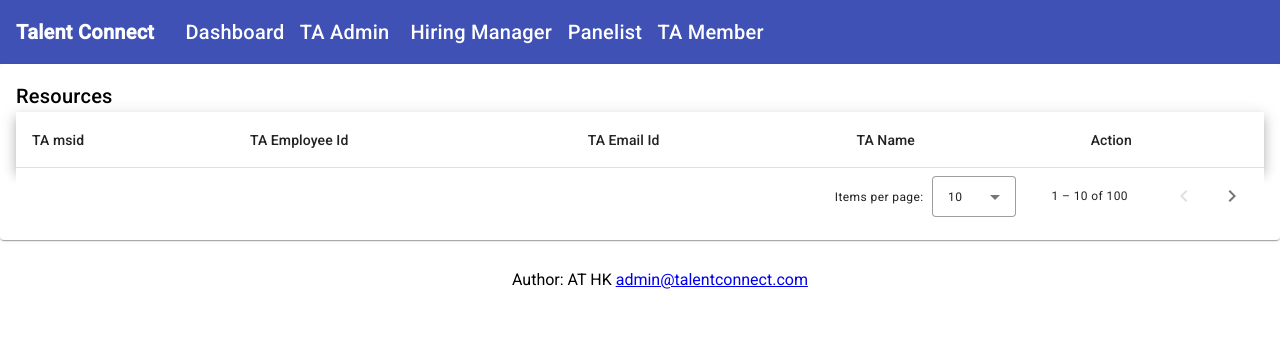
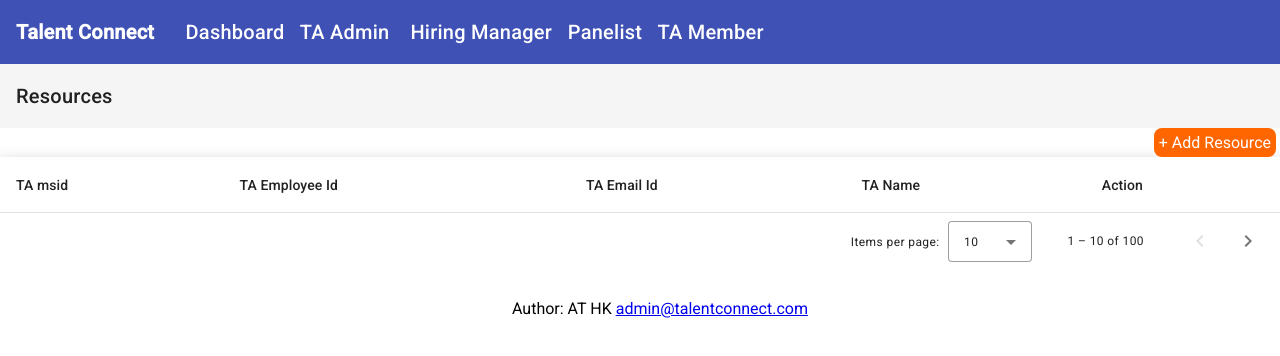
Before and after one commit to lakshya14/Talent-Connect, an Angular app: page /admin/resource in a window 1280 px wide. Shown: the top 356 px of the page. Built offline with nearby package versions, Linux system fonts and the light colour scheme.

Commit message:
added add resources button on resources page

```diff
--- a/src/app/ta-admin/resource/resource.component.css
+++ b/src/app/ta-admin/resource/resource.component.css
@@ -0,0 +1,16 @@
+table {
+    width: 100%;
+    }
+a {
+    text-decoration: none;
+    color: white;
+    background-color:#ff6600;
+    font-size: 16px;
+    cursor: pointer;
+    margin-right: 4px;
+    padding: 5px;
+    border-radius: 8px;
+}
+a:hover, a:active{
+    color: #222020;
+}
--- a/src/app/ta-admin/resource/resource.component.html
+++ b/src/app/ta-admin/resource/resource.component.html
@@ -1,10 +1,9 @@
-<mat-card>
+<mat-toolbar>
+    <span>Resources</span>
+</mat-toolbar>
 
-    <mat-card-header>
-        <mat-card-title>Resources</mat-card-title>
-    </mat-card-header>
+<a style="float:right">+ Add Resource</a>&nbsp;&nbsp;
 
-    <mat-card-content>
 <table mat-table class="mat-elevation-z8">
 
     <ng-container matColumnDef="tamsid">
@@ -40,7 +39,3 @@
 
 <mat-paginator [length]="100" [pageSize]="10" [pageSizeOptions]="[5, 10, 25, 100]" aria-label="Select page">
 </mat-paginator>
-
-    </mat-card-content>
-
-</mat-card>
```
Lines whose indentation alone changed are shown as unchanged.
